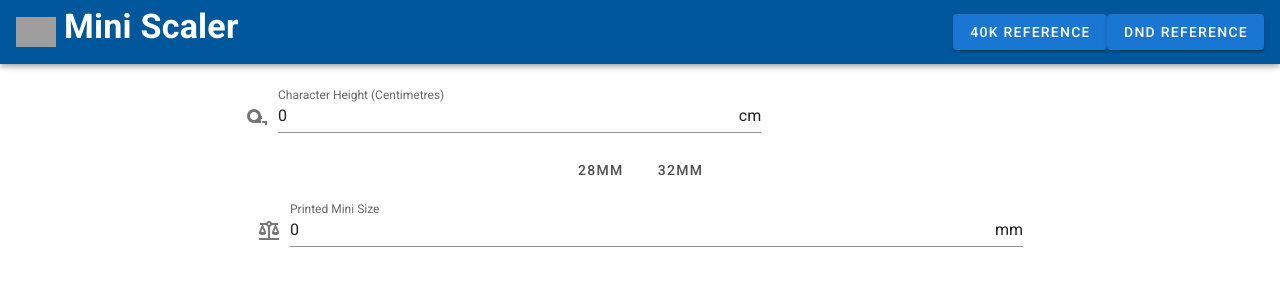
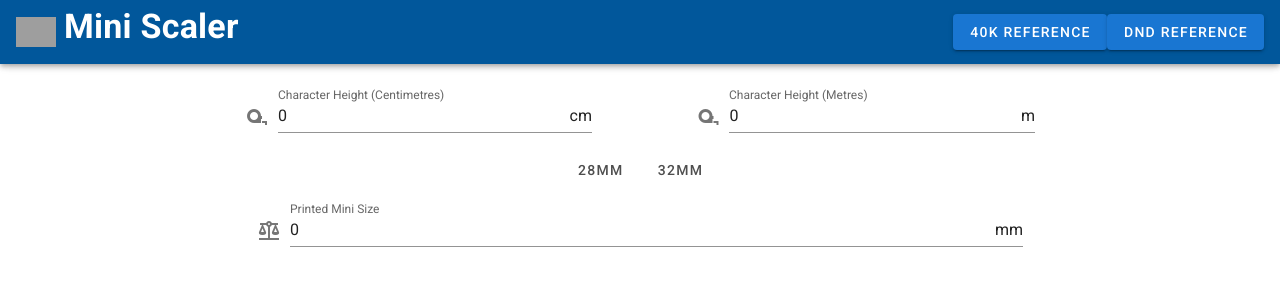
Before and after one commit to nMckenryan/Mini-Scaler, a Vue app: page / in a window 1280 px wide. Shown: the top 300 px of the page. Built offline with nearby package versions, Linux system fonts and the light colour scheme; grey boxes are pictures that could not be loaded.

Commit message:
Tinkering with Computed

```diff
--- a/src/components/ScaleCalculator.vue
+++ b/src/components/ScaleCalculator.vue
@@ -10,13 +10,22 @@
               <v-text-field
                 label="Character Height (Centimetres)"
                 prepend-icon="mdi-tape-measure"
-                v-model.number="realMetric"
+                v-model.number="realCm"
                 type="number"
                 suffix="cm"
-                @change="scaleToMini"
               ></v-text-field>
             </v-flex>
             <v-spacer></v-spacer>
+
+            <v-flex s2>
+              <v-text-field
+                label="Character Height (Metres)"
+                prepend-icon="mdi-tape-measure"
+                v-model.lazy="update"
+                type="number"
+                suffix="m"
+              ></v-text-field>
+            </v-flex>
 
             <!-- <v-flex s2>
               <v-text-field
@@ -51,7 +60,7 @@
 
           <v-text-field
             label="Printed Mini Size"
-            v-model="scaleHeight"
+            v-model.lazy="scaleToMini"
             prepend-icon="mdi-scale-balance"
             type="number"
             suffix="mm"
@@ -71,11 +80,36 @@ export default {
 
   data: () => ({
     masterMeasure: 0,
-    realImp: 0,
-    realMetric: 0,
+    realCm: 0,
+    realM: 0,
     scaleType: 28,
     scaleHeight: 0,
   }),
+
+  computed: {
+    update: function(orig) {
+      if (orig == "m") {
+        return this.realCm / 100;
+      } else {
+        return this.realCm;
+      }
+    },
+
+    scaleToMini: function() {
+      //TODO: add mode scaletypes
+      let equation = 1;
+      switch (this.scaleType) {
+        case 28:
+          equation = 5.7;
+          break;
+        case 32:
+          equation = 6;
+          break;
+      }
+      console.log(this.scaleHeight + equation);
+      return this.realCm / equation; //scale for 32mm
+    },
+  },
 
   methods: {
     parallelConversion(f) {
@@ -96,21 +130,6 @@ export default {
       //1m = 3.28ft
       this.realImperial = v * 3.28;
     },
-
-    scaleToMini() {
-      //TODO: add mode scaletypes
-      let equation = 1;
-      switch (this.scaleType) {
-        case "28":
-          equation = 5.7;
-          break;
-        case "32":
-          equation = 6;
-          break;
-      }
-      console.log(this.scaleHeight + equation);
-      this.scaleHeight = this.realMetric / equation; //scale for 32mm
-    },
   },
 };
 </script>
```
